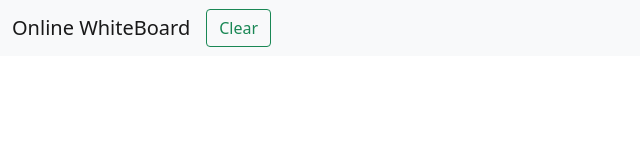
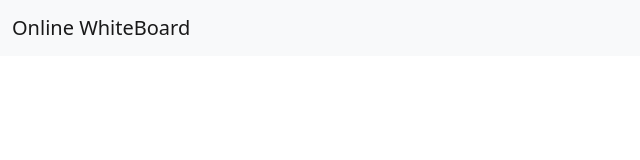
Before and after one commit to Utkarsh299-tech/Online-WhiteBoard, a plain HTML site: page index.html in a window 1280 px wide. Shown: the whole page, without its empty margins (0-640 px from the left). Drawn offline with nearby package versions, Linux system fonts and the light colour scheme.

Commit message:
Update index.html

```diff
--- a/index.html
+++ b/index.html
@@ -20,7 +20,7 @@
     <div class="collapse navbar-collapse" id="navbarTogglerDemo03">
       <ul class="navbar-nav me-auto mb-2 mb-lg-0">
       <form class="d-flex">
-        <button class="btn btn-outline-success pull-right" onclick="resize()">Clear</button>
+        <button class="navbar-toggler ml-auto hidden-sm-up float-xs-right" onclick="resize()">Clear</button>
       </form>
     </div>
   </div>
```
